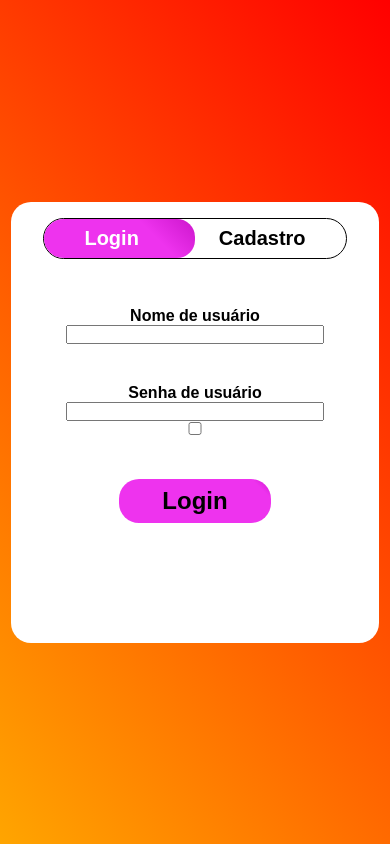
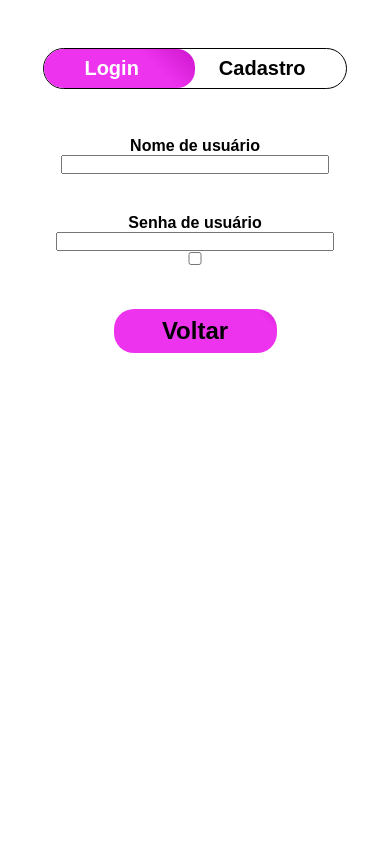
Before and after one commit to Gu-Simplicio/treinos-CSS, a plain HTML site: page formLoginCadastroComUmBotao/index.html in a window 390 px wide. Drawn offline with Linux system fonts and the light colour scheme.

Commit message:
formulário responsivo

```diff
--- a/formLoginCadastroComUmBotao/index.html
+++ b/formLoginCadastroComUmBotao/index.html
@@ -29,7 +29,7 @@
                     <input type="checkbox" onchange="document.querySelector('#senhaLogin').type == 'password' ? document.querySelector('#senhaLogin').type = 'text' : document.querySelector('#senhaLogin').type = 'password'; document.querySelector('#senhaLogin').focus()">
                 </label>
 
-                <input type="submit" value="Login" class="btnForm">
+                <a href="../" class="btnForm">Voltar</a>
             </form>
 
             <!-- formulário de cadastro -->
@@ -46,7 +46,7 @@
                     <input type="checkbox" onchange="document.querySelector('#senhaCadastro').type == 'password' ? document.querySelector('#senhaCadastro').type = 'text' : document.querySelector('#senhaCadastro').type = 'password'; document.querySelector('#senhaCadastro').focus()">
                 </label>
 
-                <input type="submit" value="Cadastro" class="btnForm">
+                <a href="../" class="btnForm">Voltar</a>
             </form>
         </div>
     </div>
--- a/formLoginCadastroComUmBotao/style.css
+++ b/formLoginCadastroComUmBotao/style.css
@@ -8,7 +8,7 @@
 
 body {
     display: grid;
-    min-height: 100dvh;
+    height: 100dvh;
     place-items: center;
     background: linear-gradient(50deg, orange, red);
 }
@@ -119,7 +119,9 @@ form .btnForm {
     font-weight: 600;
     padding: .5rem 0;
     font-size: 1.5rem;
+    text-align: center;
     border-radius: 20px;
+    text-decoration: none;
     transition: .5s ease-in-out;
     background: linear-gradient(45deg, #e3e 90%, #cc16cc);
 }
@@ -137,4 +139,21 @@ form .btnForm:hover {
 }
 
 /* caso o cadastro seja exibido */
+#formRow.cadastro #formLogin {opacity: 0;}
 #formRow.cadastro #formCadastro { left: 0; opacity: 1; }
+
+/* responsividade */
+@media(max-width: 800px){
+    #containerForm {
+        width: 100dvw;
+        height: 100dvh;
+        padding-top: 3rem;
+        border-radius: 0;
+        justify-content: start;
+    }
+
+    #formRow.cadastro #formCadastro {
+        left: 50%;
+        transform: translateX(-50%);
+    }
+}
```
